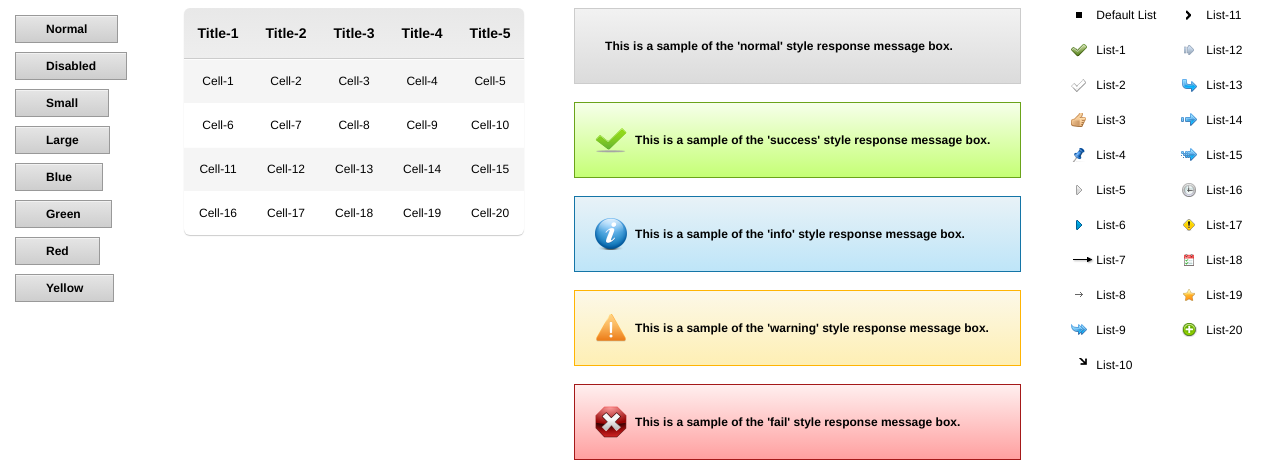
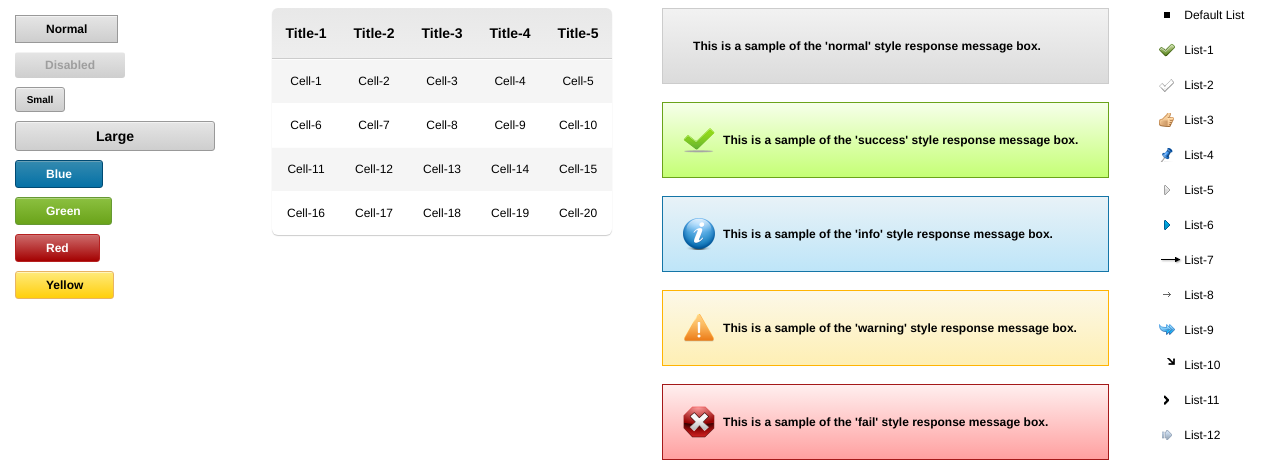
Before and after one commit to fmsoft/fm-css-framework, a plain HTML site: page index.html in a window 1280 px wide. Shown: the top 460 px of the page. Drawn offline with Linux system fonts and the light colour scheme.

Commit message:
index.html class name

```diff
--- a/index.html
+++ b/index.html
@@ -14,13 +14,13 @@
         <div style="float:left; margin-right: 50px;">
             <table cellpadding="2" cellspacing="5"  align="left">
                     <tr><td><input type="submit" class="fm-button"                      name="normal"   value="Normal"   /></td></tr>
-                    <tr><td><input type="submit" class="fm-button fmDisabled fmRound"   name="disabled" value="Disabled" /></td></tr>
-                    <tr><td><input type="submit" class="fm-button fmSmall    fmRound"   name="small"    value="Small"    /></td></tr>
-                    <tr><td><input type="submit" class="fm-button fmLarge    fmRound"   name="large"    value="Large"    /></td></tr>
-                    <tr><td><input type="submit" class="fm-button fmBlue     fmRound"   name="blue"     value="Blue"     /></td></tr>
-                    <tr><td><input type="submit" class="fm-button fmGreen    fmRound"   name="green"    value="Green"    /></td></tr>
-                    <tr><td><input type="submit" class="fm-button fmRed      fmRound"   name="red"      value="Red"      /></td></tr>
-                    <tr><td><input type="submit" class="fm-button fmYellow   fmRound"   name="yellow"   value="Yellow"   /></td></tr>
+                    <tr><td><input type="submit" class="fm-button fm-disabled fm-round"   name="disabled" value="Disabled" /></td></tr>
+                    <tr><td><input type="submit" class="fm-button fm-small    fm-round"   name="small"    value="Small"    /></td></tr>
+                    <tr><td><input type="submit" class="fm-button fm-large    fm-round"   name="large"    value="Large"    /></td></tr>
+                    <tr><td><input type="submit" class="fm-button fm-blue     fm-round"   name="blue"     value="Blue"     /></td></tr>
+                    <tr><td><input type="submit" class="fm-button fm-green    fm-round"   name="green"    value="Green"    /></td></tr>
+                    <tr><td><input type="submit" class="fm-button fm-red      fm-round"   name="red"      value="Red"      /></td></tr>
+                    <tr><td><input type="submit" class="fm-button fm-yellow   fm-round"   name="yellow"   value="Yellow"   /></td></tr>
             </table>
         </div>
 
```
